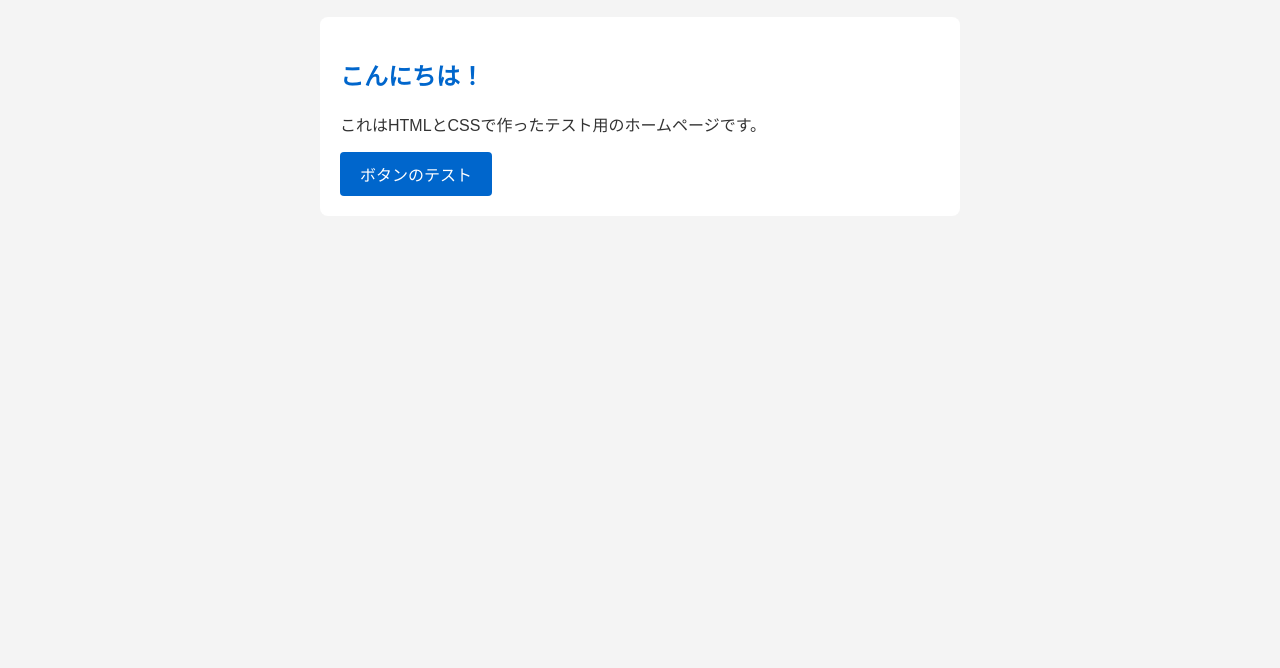
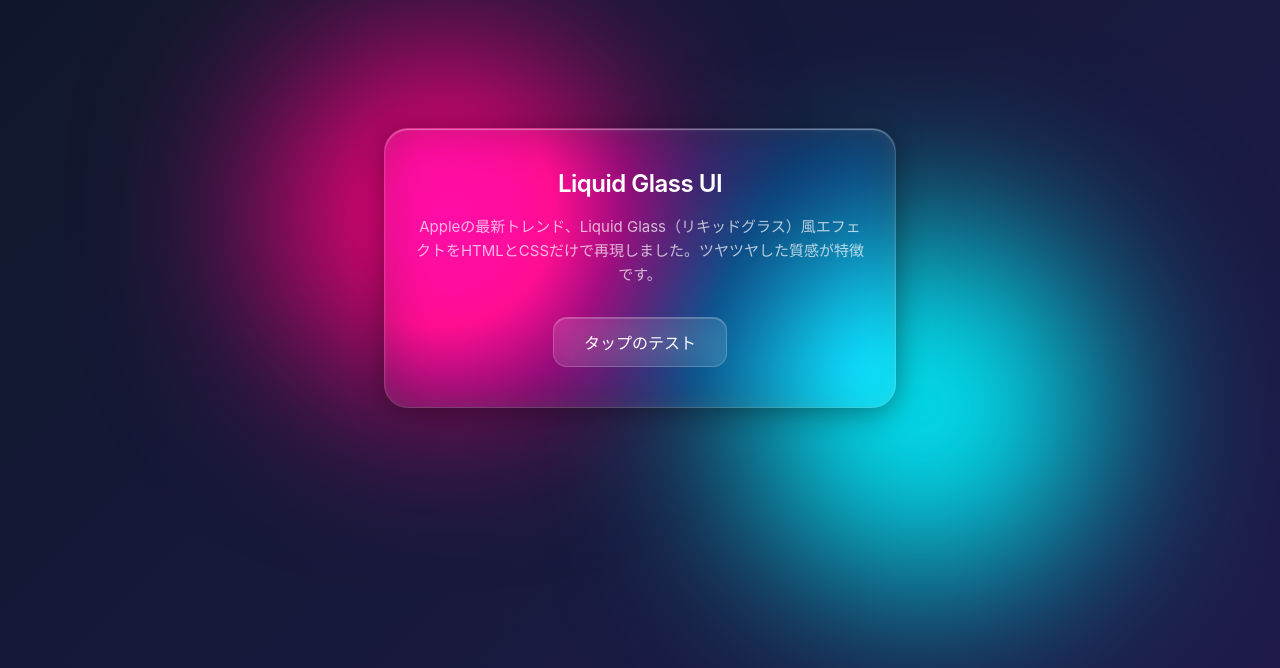
Before and after one commit to testdesu-alt/testhomepage, a plain HTML site: page index.html in a window 1280 px wide. Shown: the part 132-800 px from the top of the page. Drawn offline with Linux system fonts and the light colour scheme.

Commit message:
Update index.html

```diff
--- a/index.html
+++ b/index.html
@@ -3,52 +3,119 @@
 <head>
     <meta charset="UTF-8">
     <meta name="viewport" content="width=device-width, initial-scale=1.0">
-    <title>テスト用ホームページ</title>
+    <title>Liquid Glass テストサイト</title>
     <style>
+        /* 1. 背景のグラデーションアニメーション */
         body {
-            font-family: sans-serif;
+            font-family: -apple-system, BlinkMacSystemFont, "Segoe UI", Roboto, sans-serif;
             margin: 0;
             padding: 0;
-            background-color: #f4f4f4;
-            color: #333;
+            height: 100vh;
+            display: flex;
+            justify-content: center;
+            align-items: center;
+            background: linear-gradient(135deg, #0f172a, #1e1b4b);
+            overflow: hidden;
+            position: relative;
         }
-        header {
-            background-color: #333;
+
+        /* 背景で動くカラフルな光の玉（ガラスを透けさせるため） */
+        body::before, body::after {
+            content: "";
+            position: absolute;
+            width: 300px;
+            height: 300px;
+            border-radius: 50%;
+            filter: blur(80px);
+            z-index: 1;
+            animation: move 8s infinite alternate ease-in-out;
+        }
+        body::before {
+            background: #ff007f;
+            top: 20%;
+            left: 20%;
+        }
+        body::after {
+            background: #00f2fe;
+            bottom: 20%;
+            right: 20%;
+            animation-delay: -4s;
+        }
+
+        @keyframes move {
+            0% { transform: translate(0, 0) scale(1); }
+            100% { transform: translate(50px, 50px) scale(1.2); }
+        }
+
+        /* 2. Liquid Glass（リキッドグラス）の本体 */
+        .glass-card {
+            position: relative;
+            z-index: 10;
+            width: 85%;
+            max-width: 450px;
+            padding: 40px 30px;
+            text-align: center;
+            border-radius: 24px; /* 深めの角丸 */
+
+            /* 背景の透過と強力なすりガラス効果 */
+            background: rgba(255, 255, 255, 0.05);
+            backdrop-filter: blur(25px) saturate(180%);
+            -webkit-backdrop-filter: blur(25px) saturate(180%);
+
+            /* 【最重要】光の反射（ツヤ）を再現する三重のシャドウ */
+            box-shadow:
+                0 4px 30px rgba(0, 0, 0, 0.4), /* 外側の影（浮遊感） */
+                inset 0 1px 1px rgba(255, 255, 255, 0.4), /* 上端の強いハイライト */
+                inset 0 -1px 20px rgba(255, 255, 255, 0.05); /* 内側の微小な光 */
+
+            /* 縁をくっきりさせるガラスの境界線 */
+            border: 1px solid rgba(255, 255, 255, 0.15);
+        }
+
+        /* 文字のデザイン */
+        h1 {
             color: #fff;
-            padding: 20px;
-            text-align: center;
+            margin-top: 0;
+            font-size: 24px;
+            font-weight: 600;
+            letter-spacing: -0.5px;
         }
-        main {
-            padding: 20px;
-            max-width: 600px;
-            margin: 20px auto;
-            background-color: #fff;
-            border-radius: 8px;
+        p {
+            color: rgba(255, 255, 255, 0.7);
+            font-size: 15px;
+            line-height: 1.6;
+            margin-bottom: 30px;
         }
-        h2 {
-            color: #0066cc;
-        }
+
+        /* ボタンもLiquid Glass風に */
         .btn {
             display: inline-block;
-            padding: 10px 20px;
-            background-color: #0066cc;
+            padding: 12px 30px;
+            background: rgba(255, 255, 255, 0.1);
             color: #fff;
             text-decoration: none;
-            border-radius: 4px;
+            border-radius: 14px;
+            font-weight: 500;
+            border: 1px solid rgba(255, 255, 255, 0.2);
+            backdrop-filter: blur(10px);
+            transition: all 0.3s ease;
+            box-shadow: inset 0 1px 0 rgba(255, 255, 255, 0.2);
         }
         .btn:hover {
-            background-color: #004499;
+            background: rgba(255, 255, 255, 0.2);
+            box-shadow: 0 5px 15px rgba(0,0,0,0.2), inset 0 1px 0 rgba(255,255,255,0.4);
+            transform: translateY(-2px);
         }
     </style>
 </head>
 <body>
-    <header>
-        <h1>私のテストサイト</h1>
-    </header>
-    <main>
-        <h2>こんにちは！</h2>
-        <p>これはHTMLとCSSで作ったテスト用のホームページです。</p>
-        <a href="#" class="btn">ボタンのテスト</a>
-    </main>
+
+    <!-- このカードがLiquid Glassエフェクトになります -->
+    <div class="glass-card">
+        <h1>Liquid Glass UI</h1>
+        <p>Appleの最新トレンド、Liquid Glass（リキッドグラス）風エフェクトをHTMLとCSSだけで再現しました。ツヤツヤした質感が特徴です。</p>
+        <a href="#" class="btn">タップのテスト</a>
+    </div>
+
 </body>
 </html>
```
